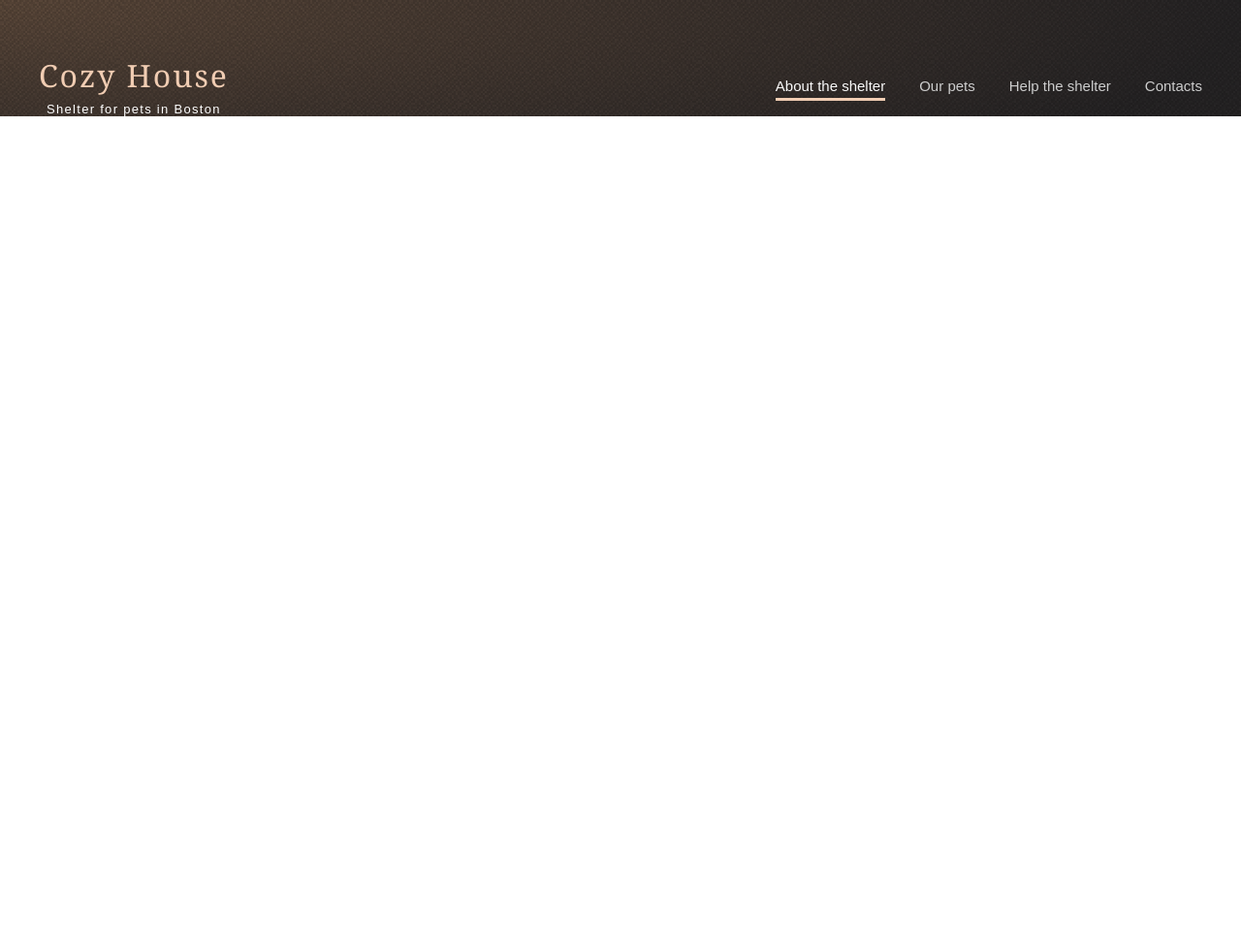
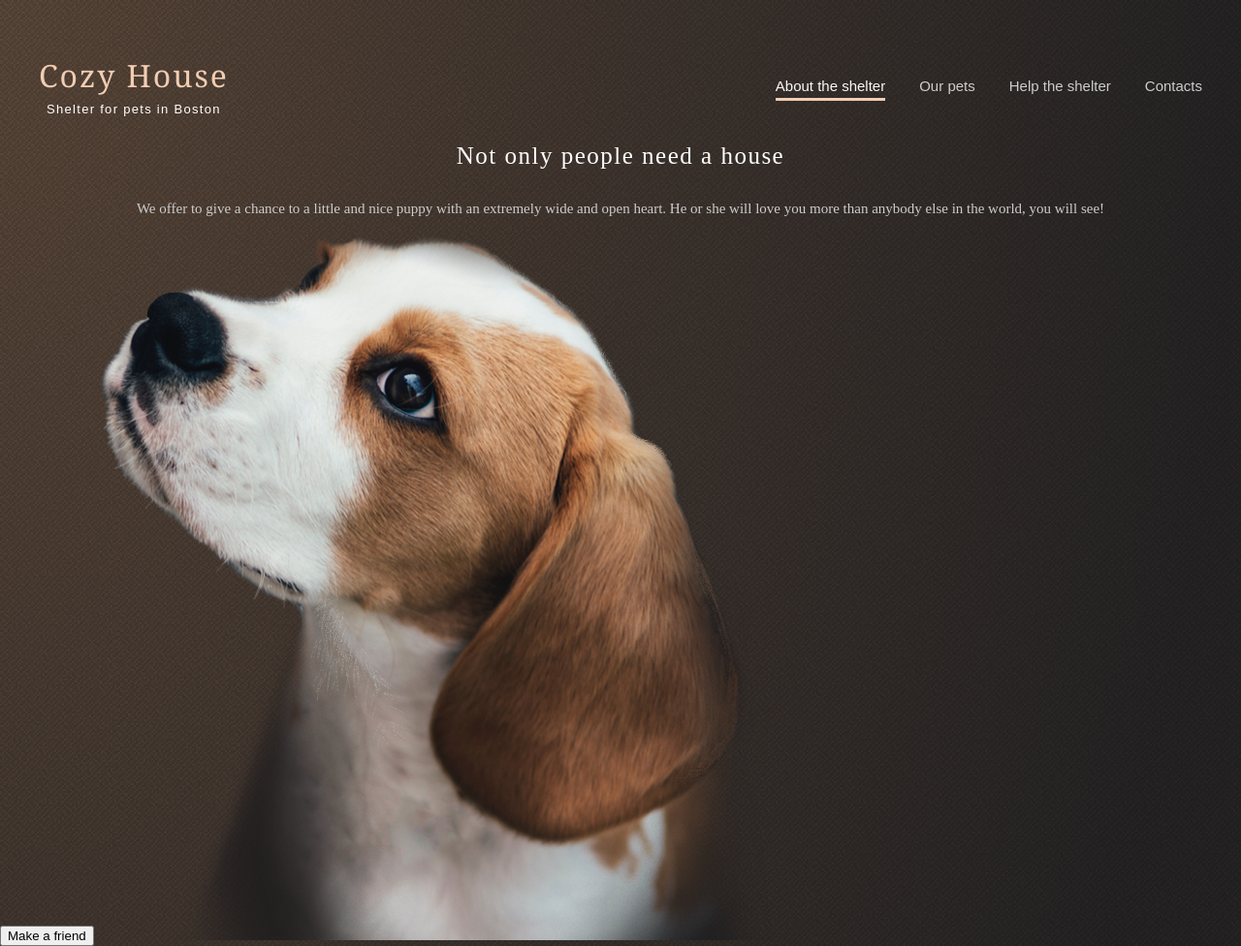
Before and after one commit to human-cylon/portfolio, a website: page Shelter/main/index.html in a window 1280 px wide. Shown: the whole page at 97% size. Before the commit the page ends 800 px from the top, so only its background shows below. Drawn offline with Linux system fonts and the light colour scheme.

Commit message:
feat: style splash screen text

```diff
--- a/Shelter/main/_splash.scss
+++ b/Shelter/main/_splash.scss
@@ -1,3 +1,19 @@
 .splash-screen {
   background: url("../assets/noiselines.png"), radial-gradient(100% 215.42% at 0% 0%, #5B483A 0%, #262425 100%), #211F20;
 }
+
+.motto {
+  font-size: 25px;
+  font-weight: normal;
+  line-height: 130%;
+  letter-spacing: .06em;
+  color: #FFFFFF;
+  text-align: center;
+}
+
+.text {
+  font-size: 15px;
+  line-height: 160%;
+  color: #CDCDCD;
+  text-align: center;
+}
--- a/Shelter/main/index.html
+++ b/Shelter/main/index.html
@@ -29,6 +29,10 @@
             </ul>
           </nav>
         </header>
+        <h3 class="motto">Not only people need a house</h3>
+        <p class="text">We offer to give a chance to a little and nice puppy with an extremely wide and open heart. He or she will love you more than anybody else in the world, you will see!</p>
+        <button type="button">Make a friend</button>
+        <img src="../assets/start-screen-puppy.png" alt="cute puppy">
       </div>
 
     </section>
```
Also changed, not shown: Shelter/main/style.css, 1 other file.
